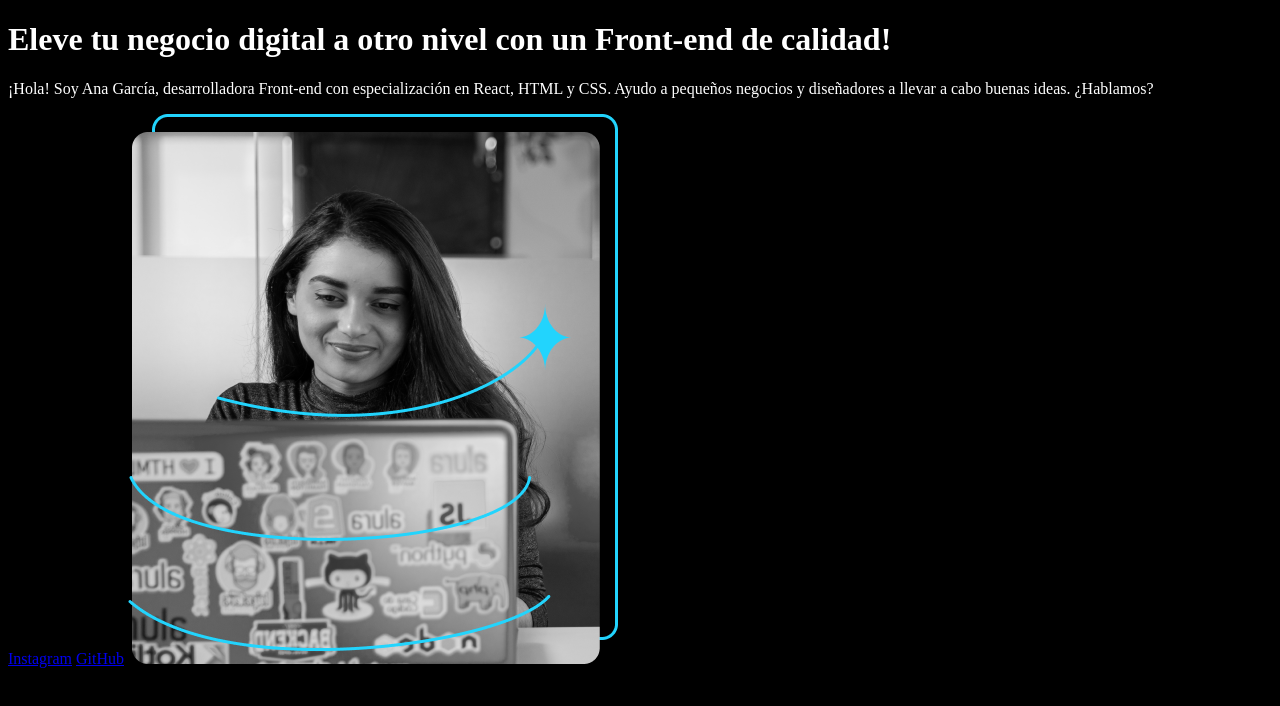
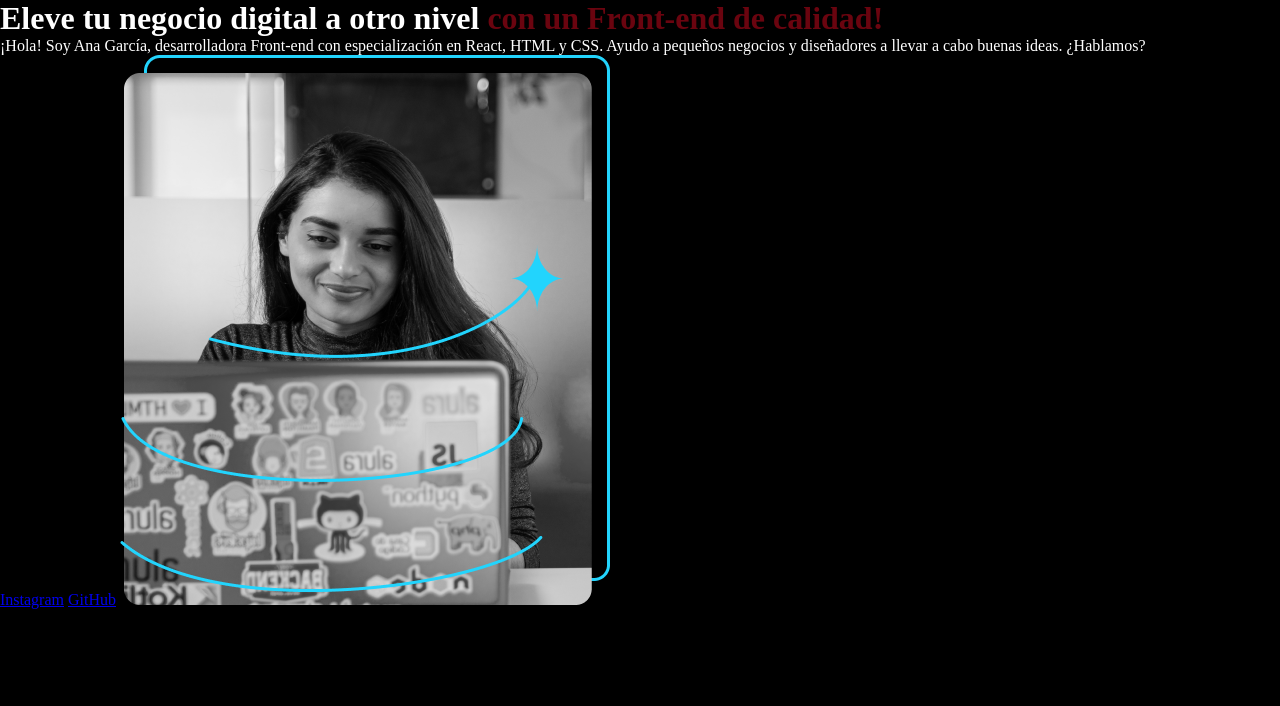
Before and after one commit to EduardoMEPO/html-css, a plain HTML site: page index.html in a window 1280 px wide. Drawn offline with Linux system fonts and the light colour scheme.

Commit message:
second-mode

```diff
--- a/index.html
+++ b/index.html
@@ -9,7 +9,7 @@
 <body>
     <header></header>
     <main>
-        <h1>Eleve tu negocio digital a otro nivel <strong>con un Front-end de calidad!</strong>
+        <h1>Eleve tu negocio digital a otro nivel <strong class="titulo-destaque">con un Front-end de calidad!</strong>
         </h1>
         <p>
             ¡Hola! Soy Ana García, desarrolladora Front-end con especialización en React,
--- a/style.css
+++ b/style.css
@@ -1,4 +1,13 @@
+* {
+    padding: 0;
+    margin: 0;
+}
+
 body {
-    background-color:black;
+    background-color: black;
     color:white;
 }
+
+.titulo-destaque{
+    color: #6a040f;
+}
```
